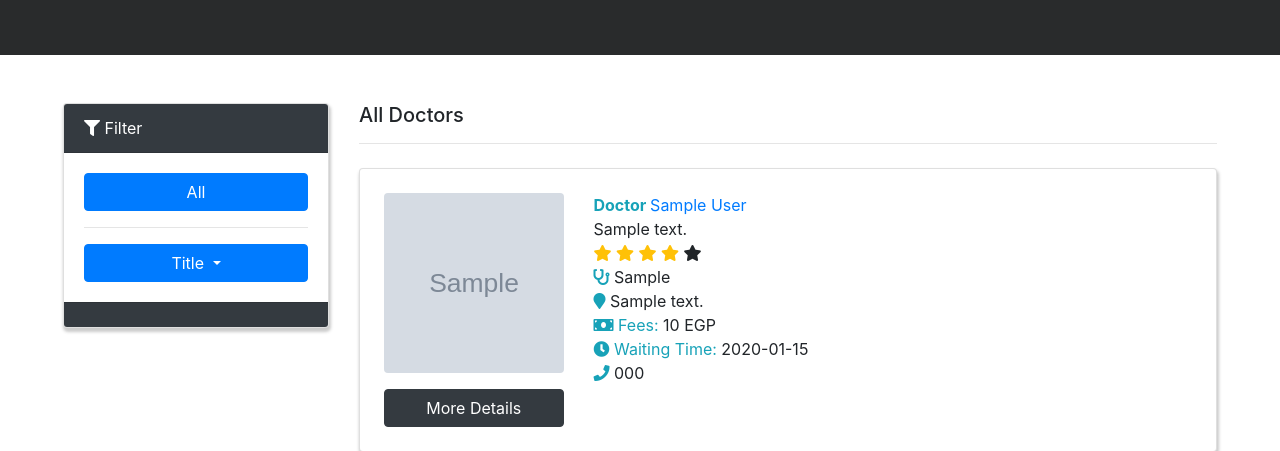
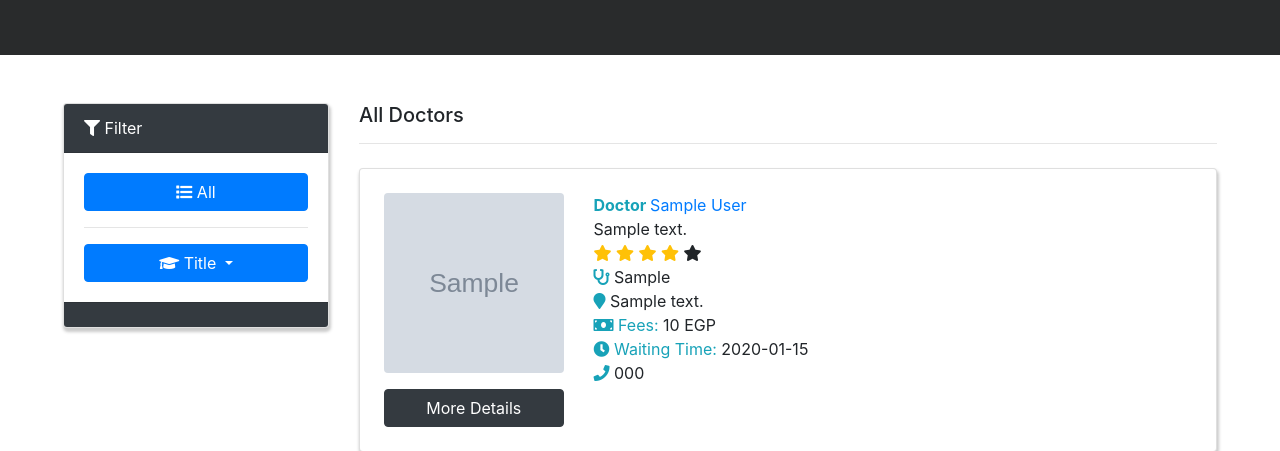
Before and after one commit to NohaHossam123/Doctors, a Django app: page /doctors/ in a window 1280 px wide. Shown: the part 496-947 px from the top of the page. Run offline with Django 3.2, Linux system fonts and the light colour scheme; tables that the repository leaves empty hold one stand-in row (values such as "Sample post"); grey boxes marked "Sample" are stand-in pictures; some libraries are stand-ins or nearby versions.

Commit message:
fix design of doctors page

```diff
--- a/HDCare/Doctors/templates/doctors-partial.html
+++ b/HDCare/Doctors/templates/doctors-partial.html
@@ -9,11 +9,13 @@
         <i class="fa fa-filter "></i>  Filter
     </div>
     <div class="card-body">
-        <a href="{% url 'doctors' %}" class="btn btn-primary btn-md btn-block">All</a>
+        <a href="{% url 'doctors' %}" class="btn btn-primary btn-md btn-block">
+          <i class="fa fa-list text-white" aria-hidden="true"></i> All
+        </a>
         <hr/>
         <div class="dropdown">
-            <button class="btn btn-primary btn-md btn-block dropdown-toggle" type="button" id="dropdownMenuButton" data-toggle="dropdown" aria-haspopup="true" aria-expanded="false">
-              Title
+          <button class="btn btn-primary btn-md btn-block dropdown-toggle" type="button" id="dropdownMenuButton" data-toggle="dropdown" aria-haspopup="true" aria-expanded="false">
+            <i class="fa fa-graduation-cap text-white" aria-hidden="true"></i> Title
             </button>
             <div class="dropdown-menu" aria-labelledby="dropdownMenuButton">
               <a class="dropdown-item" href="/doctors/filterd?q=lecturer">lecturer</a>
```
